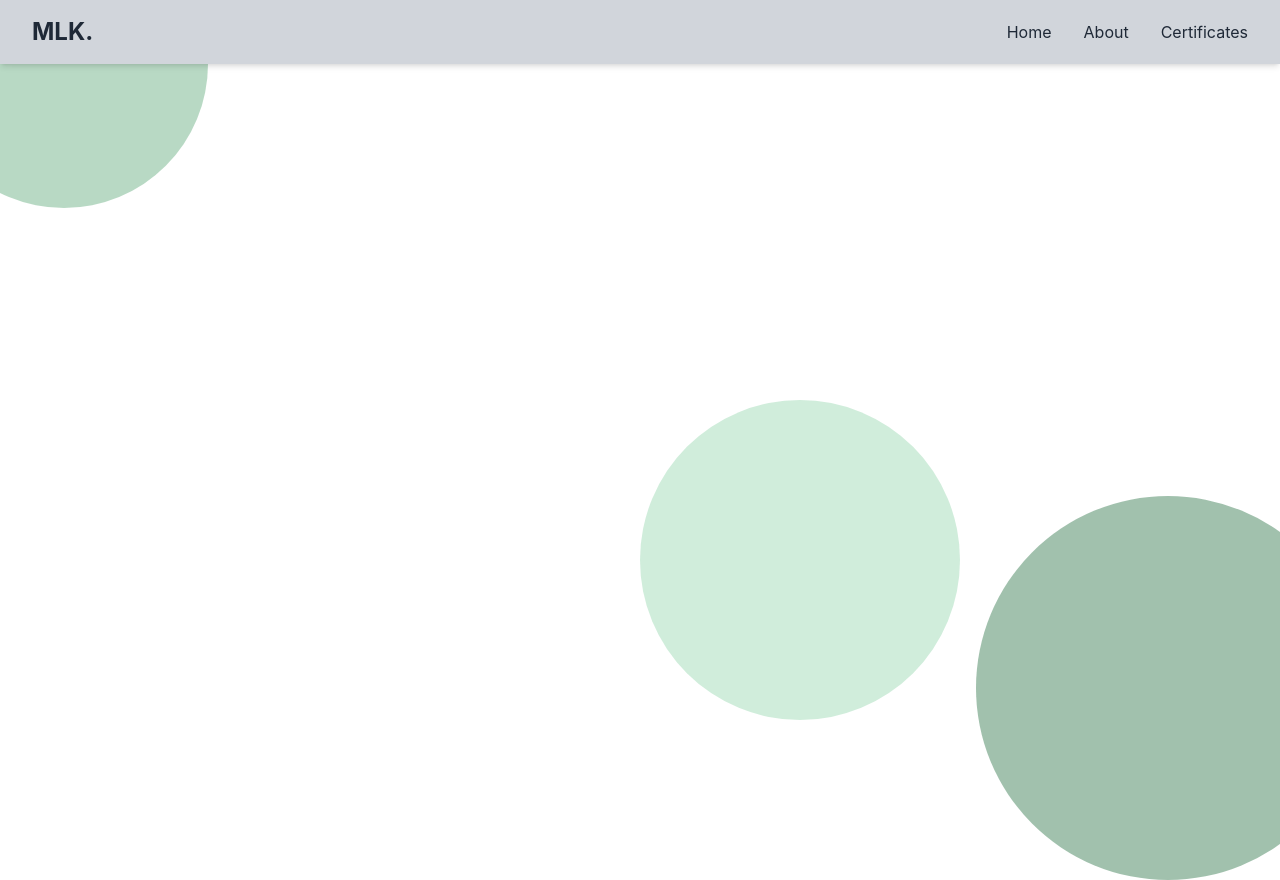
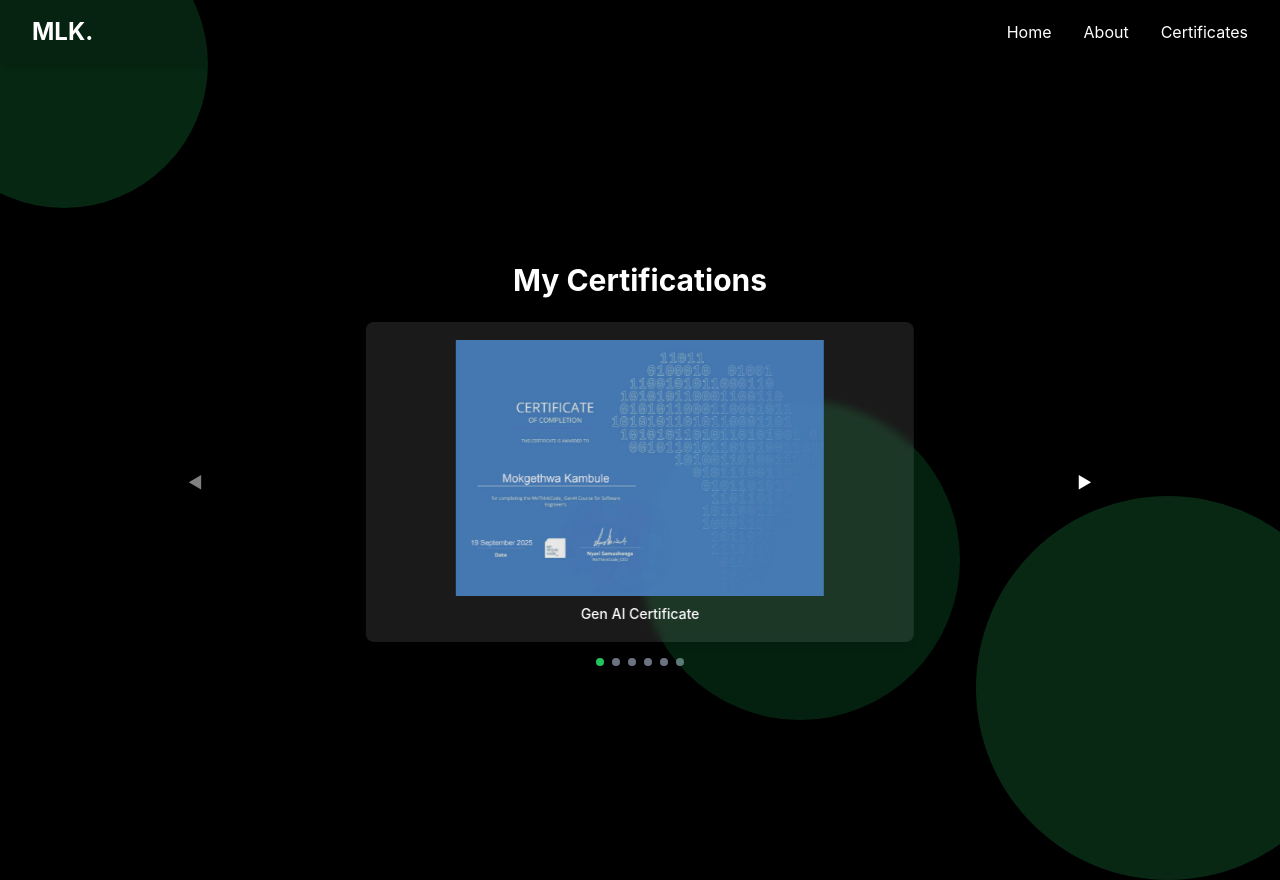
Before and after one commit to MoKambule/updated_portfolio, a React (Create React App) app: page /certificates in a window 1280 px wide. Shown: the top 880 px of the page. Built offline with nearby package versions, Linux system fonts and the light colour scheme.

Commit message:
updated card container on certificates

```diff
--- a/src/App.js
+++ b/src/App.js
@@ -1,7 +1,7 @@
 import { BrowserRouter as Router, Routes, Route } from "react-router-dom";
 import Home from "./Components/Home";
 import About from "./Components/About";
-import Contact from "./Components/Contact";
+import Certificates from "./Components/Certificates";
 import Navbar from "./Components/Navbar";
 import FloatingBlobs from "./Components/FloatingBlobs";
 
@@ -14,6 +14,7 @@
   <Routes>
     <Route path="/" element={<Home />} />
     <Route path="/about" element={<About />} />
+    <Route path="/certificates" element={<Certificates />} />
   </Routes>
 </>
   );
--- /dev/null
+++ b/src/Components/Certificates.js
@@ -0,0 +1,96 @@
+import React, { useState } from "react";
+import GenAi from '../Assets/Certificates/GenAi.png';
+import IntroSelenium from '../Assets/Certificates/IntroToSelenium.png';
+import IntroCoding from '../Assets/Certificates/introductionToCoding.png';
+import Responsive from '../Assets/Certificates/ResponviWebDev.png';
+import VA from '../Assets/Certificates/virtualAssistance.png';
+import WebDev from '../Assets/Certificates/WebDev.png';
+
+
+
+function Certificates() {
+  const [currentIndex, setCurrentIndex] = useState(0);
+
+  const certifications = [
+    { title: "Gen AI Certificate", image: GenAi },
+    { title: "Intro to Selenium", image: IntroSelenium },
+    { title: "Introduction to Coding", image: IntroCoding },
+    { title: "Responsive Web Dev", image: Responsive },
+    { title: "Virtual Assistance", image: VA },
+    { title: "Web Development", image: WebDev },
+  ];
+
+  const prevCard = () => setCurrentIndex(prev => Math.max(prev - 1, 0));
+  const nextCard = () => setCurrentIndex(prev => Math.min(prev + 1, certifications.length - 1));
+
+
+  return (
+    <section
+      id="certifications"
+      className="h-screen flex flex-col items-center justify-center p-4 bg-black"
+    >
+      <h1 className="text-3xl font-bold mb-6 text-white">My Certifications</h1>
+
+      <div className="relative w-72 h-80 flex items-center justify-center">
+
+        {/* Left button */}
+        <button
+          onClick={prevCard}
+className="absolute -left-80 top-1/2 transform -translate-y-1/2 bg-black text-white px-3 py-1 rounded-full shadow hover:bg-gray-800 disabled:opacity-50"
+          disabled={currentIndex === 0}
+        >
+          ◀
+        </button>
+
+        {/* Carousel container */}
+<div className="absolute top-0 left-1/2 -translate-x-1/2 w-100 h-full overflow-hidden rounded-lg bg-white/10 backdrop-blur-sm shadow-md flex items-center justify-center">
+          <div
+            className="flex h-full transition-transform duration-500"
+            style={{ transform: `translateX(-${currentIndex * 100}%)` }}
+          >
+            {certifications.map((cert, index) => (
+              <div
+                key={index}
+                className="flex-shrink-0 flex flex-col items-center justify-center w-full h-full p-2"
+              >
+                <img
+                  src={cert.image}
+                  alt={cert.title}
+                  className="max-h-64 object-contain opacity-90"
+                />
+                <h3 className="text-sm font-medium mt-2 text-white">{cert.title}</h3>
+              </div>
+            ))}
+          </div>
+        </div>
+
+        {/* Right button */}
+        <button
+          onClick={nextCard}
+className="absolute -right-80 top-1/2 transform -translate-y-1/2 bg-black text-white px-3 py-1 rounded-full shadow hover:bg-gray-800 disabled:opacity-50"
+          disabled={currentIndex === certifications.length - 1}
+        >
+          ▶
+        </button>
+
+      </div>
+
+      {/* Dots indicator */}
+      <div className="flex justify-center mt-4 space-x-2">
+        {certifications.map((_, index) => (
+          <span
+            key={index}
+            className={`h-2 w-2 rounded-full ${
+              index === currentIndex ? "bg-green-500" : "bg-gray-500"
+            }`}
+          />
+        ))}
+      </div>
+    </section>
+  );
+}
+
+
+
+
+export default Certificates;
--- a/src/Components/Contact.js
+++ b/src/Components/Contact.js
@@ -4,7 +4,7 @@
 
    const Contact = () => {
      return (
-       <footer className="bg-gray-100 p-4">
+       <footer className="bg-white/10 p-4">
          <div className="max-w-7xl mx-auto">
            <h3 className="text-lg font-bold mb-4">Contact Me</h3>
            <p className='hover:text-green-600'><span className="font-semibold">Phone:</span>  +27 604-158-227</p>
--- a/src/Components/Home.js
+++ b/src/Components/Home.js
@@ -16,11 +16,11 @@
       <div className="flex flex-col md:flex-row items-center md:items-start gap-6 md:gap-4">
         {/* About Me Text */}
         <div className="text-center md:text-left">
-         <h1 className="text-4xl md:text-5xl font-bold mb-4 text-gray-700    pr-5 text-black">
+         <h1 className="text-4xl md:text-5xl font-bold mb-4 text-white    pr-5 text-black">
   Hi, I'm Mokgethwa Kambule
 </h1>
 
-          <p className="text-gray-800 text-lg md:text-xl leading-relaxed max-w-md">
+          <p className="text-gray-800 text-lg md:text-xl leading-relaxed max-w-md text-white">
          I am a creative at heart, especially passionate about anything that involves
          being behind a lens and telling stories through images. Working with people and
           collaborating in team environments is something I truly enjoy. Most recently,
--- a/src/Components/Navbar.js
+++ b/src/Components/Navbar.js
@@ -9,48 +9,51 @@
 
 
     return (
-        <nav className="bg-gray-300 sticky top-0 z-50 shadow-md">
+        <nav className="bg-black/10 sticky top-0 z-50 shadow-md">
             <div className="max-w-7xl mx auto px-4 sm:px-6 lg:px-8">
                 <div className="flex justify-between h-16">
                     <div className="flex-shrink-0 flex items-center">
-                        <h1 className="text-2xl font-bold text-gray-800">MLK.</h1>
+                        <h1 className="text-2xl font-bold text-white">MLK.</h1>
                     </div>
             <div className="hidden md:flex space-x-8 items-center">
-            <Link to="/" className="text-gray-800 hover:text-green-600">Home</Link>
-            <Link to="/about" className="text-gray-800 hover:text-green-600">About</Link>
-            <a href="#Certificates" className="text-gray-800 hover:text-green-600">Certificates</a>
+            <Link to="/" className="text-white hover:text-green-600">Home</Link>
+            <Link to="/about" className="text-white hover:text-green-600">About</Link>
+            <Link to="/certificates" className="text-white hover:text-green-600">Certificates</Link>
 
           </div>
 
           {/* mobile menu button */}
           <div className="flex md:hidden items-centre">
             <button
-            onClick={() => setOpen(!open)}
-            classname="text-gray-800 focus;outline-none"
+              onClick={() => setOpen(!open)}
+              className="text-gray-800 focus:outline-none"
             >
-                {open ? (
-                    <XMarkIcon className="h-6 w-6" />
-                ) : (
-                    <Bars3Icon className="h-6 w-6" />
-                )}</button>
+              {open ? (
+                <XMarkIcon className="h-6 w-6 text-white" />
+              ) : (
+                <Bars3Icon className="h-6 w-6 text-white" />
+              )}
+            </button>
+
                 </div>
                 </div>
             </div>
                {/* Mobile Menu */}
+
 {open && (
-  <div className="md:hidden absolute right-0 top-full w-1/4 bg-gray-300 opacity-90 px-4 py-1 space-y-2 shadow-lg">
-    <Link to="/" onClick={() => setOpen(false)} className="block text-gray-800 hover:text-green-600">
+  <div className="md:hidden absolute top-0 right-0 w-1/4 bg-white/20 backdrop-blur-sm px-4 py-4 space-y-2 shadow-lg">
+    <Link to="/" onClick={() => setOpen(false)} className="block text-white hover:text-green-400">
       Home
     </Link>
-    <Link to="/about" onClick={() => setOpen(false)} className="block text-gray-800 hover:text-green-600">
+    <Link to="/about" onClick={() => setOpen(false)} className="block text-white hover:text-green-400">
       About Me
     </Link>
-    <a href="#Certificates" onClick={() => setOpen(false)} className="block text-gray-800 hover:text-green-600">
+    <Link to="/certificates" onClick={() => setOpen(false)} className="block text-white hover:text-green-400">
       Certificates
-    </a>
-
+    </Link>
   </div>
 )}
+
 
         </nav>
 
--- a/src/index.css
+++ b/src/index.css
@@ -11,6 +11,7 @@
   -webkit-font-smoothing: antialiased;
   -moz-osx-font-smoothing: grayscale;
   overflow-x: hidden;
+  background-color: black;
 }
 
 code {
```
Also changed, not shown: src/App.css (+22 -0 lines), src/Components/About.js (+16 -16 lines).
